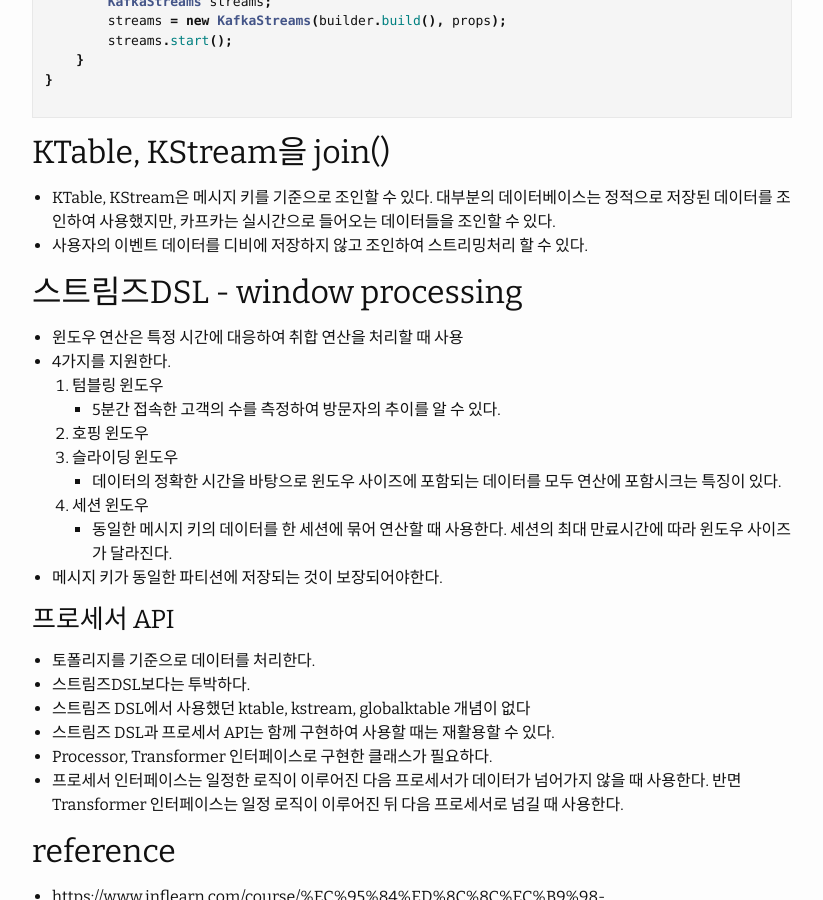
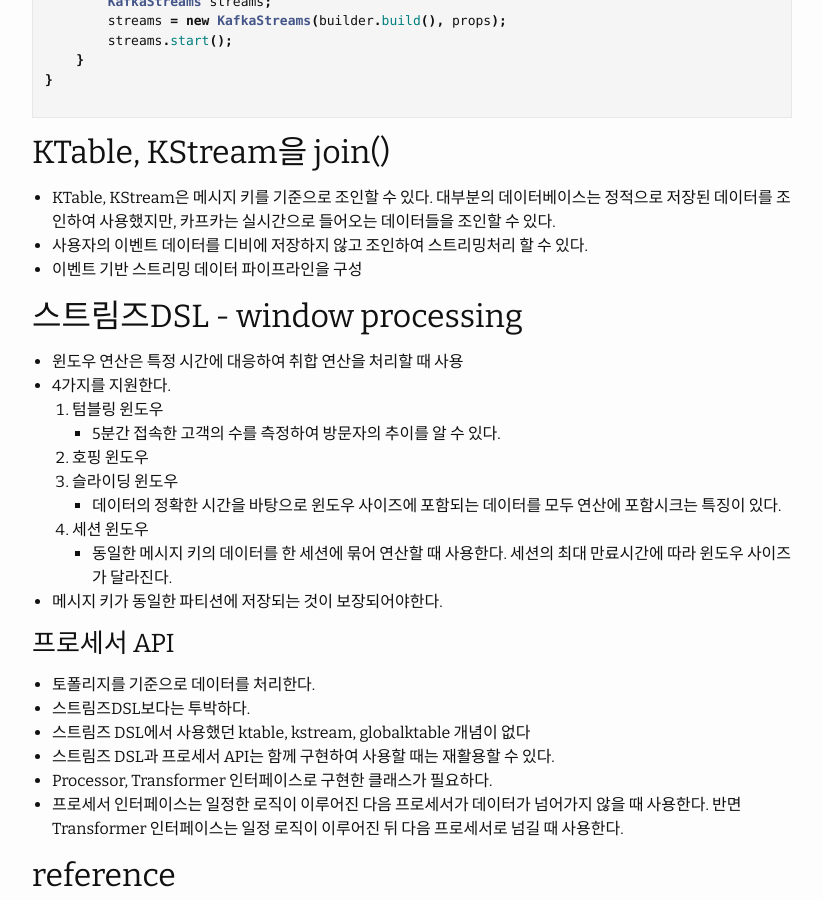
Before and after one commit to HWANGJEONGHYEON1/HWANGJEONGHYEON1.github.io, a Jekyll site: the page built from _posts/2022-10-14-kafka-study5.md, in a window 1280 px wide and 900 px high, scrolled down 2748 px. Shown: the whole window, without its empty margins (228-1051 px from the left). Built offline with Jekyll 4.4.1, drawn with Linux system fonts in a browser that asks for light colours; comment, search, counter and statistics services are not loaded.

```diff
--- a/_posts/2022-10-14-kafka-study5.md
+++ b/_posts/2022-10-14-kafka-study5.md
@@ -117,6 +117,7 @@ public class StreamsFilter {
 ## KTable, KStream을 join()
 - KTable, KStream은 메시지 키를 기준으로 조인할 수 있다. 대부분의 데이터베이스는 정적으로 저장된 데이터를 조인하여 사용했지만, 카프카는 실시간으로 들어오는 데이터들을 조인할 수 있다.
 - 사용자의 이벤트 데이터를 디비에 저장하지 않고 조인하여 스트리밍처리 할 수 있다.
+- 이벤트 기반 스트리밍 데이터 파이프라인을 구성
 
 ## 스트림즈DSL - window processing
 - 윈도우 연산은 특정 시간에 대응하여 취합 연산을 처리할 때 사용
```
